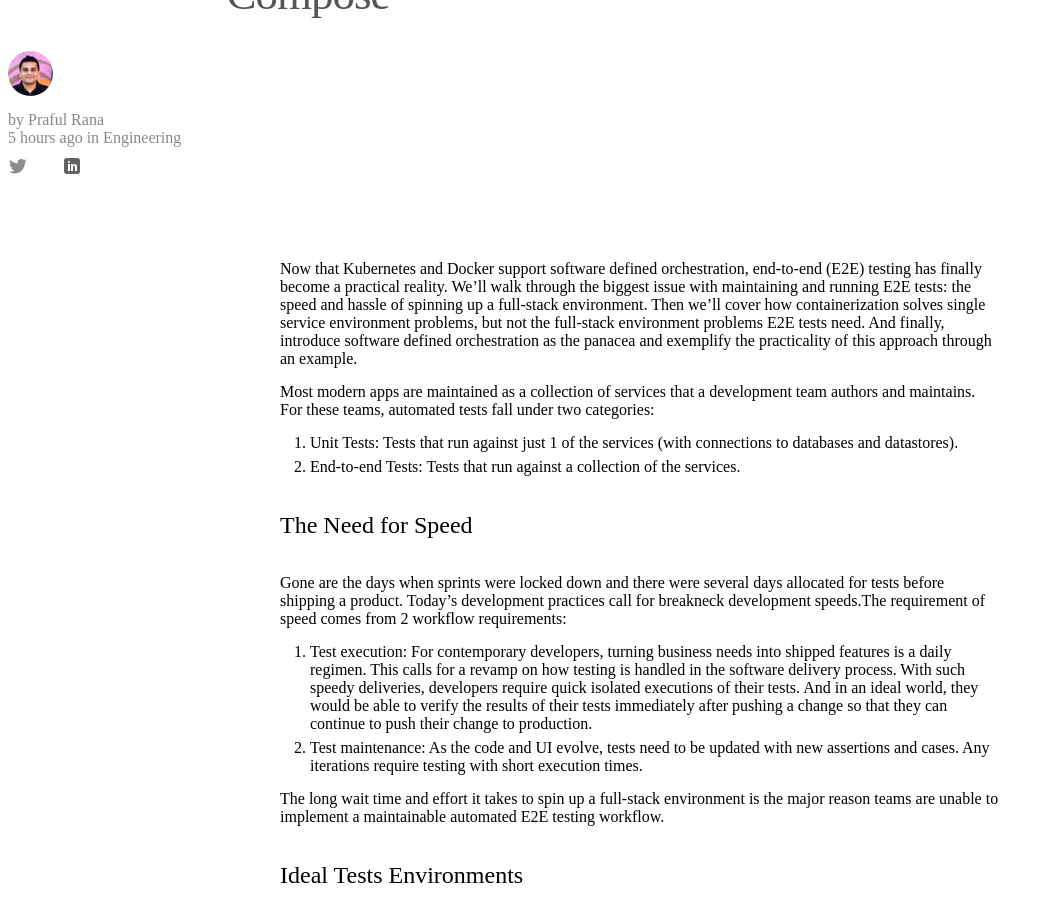
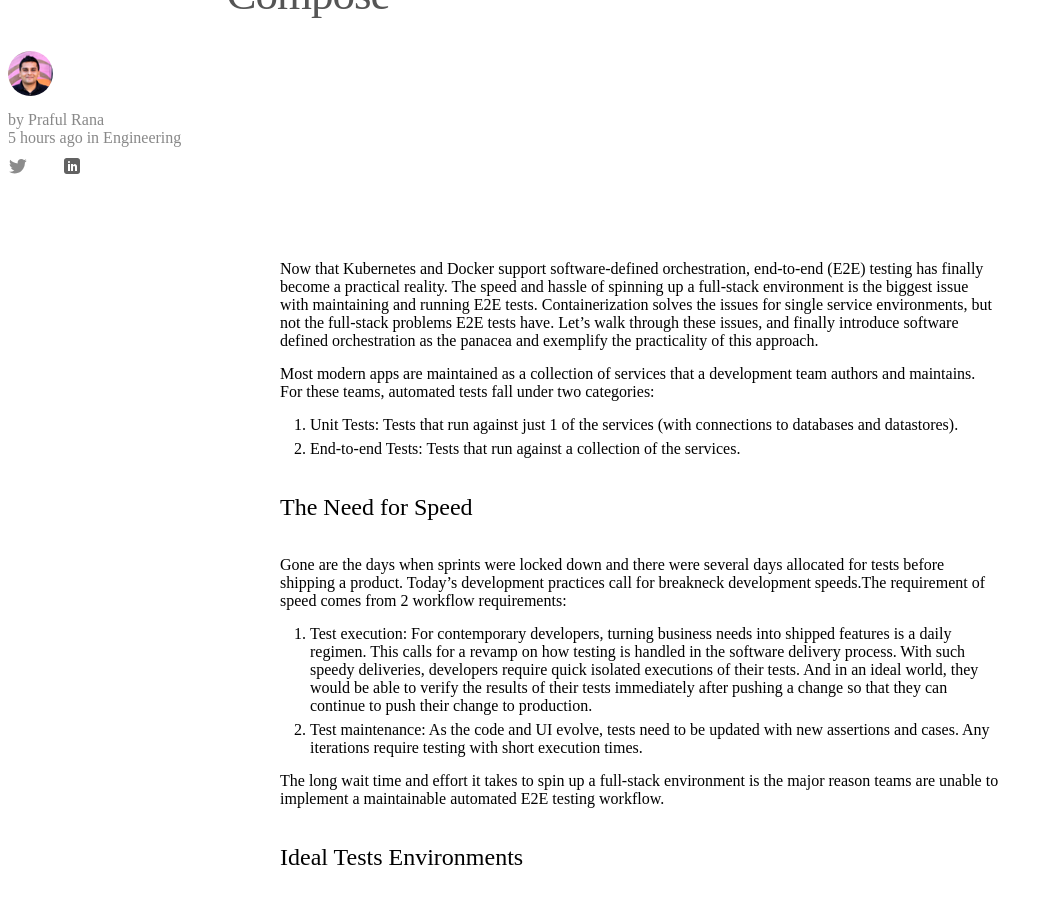
Before and after one commit to CodeNow/blog, a Jekyll site: the page built from _posts/2017-06-12-how-to-achieve-practical-end-to-end-testing.md, in a window 1280 px wide and 900 px high, scrolled down 712 px. Shown: the whole window, without its empty margins (0-1053 px from the left). Built offline with Jekyll 4.4.1, drawn with Linux system fonts in a browser that asks for light colours; nearby versions of some CDN libraries; comment, search, counter and statistics services are not loaded.

Commit message:
update intro

```diff
--- a/_posts/2017-06-12-how-to-achieve-practical-end-to-end-testing.md
+++ b/_posts/2017-06-12-how-to-achieve-practical-end-to-end-testing.md
@@ -7,7 +7,7 @@ excerpt: 'Now that Kubernetes and Docker support software defined orchestration,
 date: 2017-06-12 12:00:00 -0800
 ---
 
-Now that Kubernetes and Docker support software defined orchestration, end-to-end (E2E) testing has finally become a practical reality. We’ll walk through the biggest issue with maintaining and running E2E tests: the speed and hassle of spinning up a full-stack environment. Then we’ll cover how containerization solves single service environment problems, but not the full-stack environment problems E2E tests need. And finally, introduce software defined orchestration as the panacea and exemplify the practicality of this approach through an example.
+Now that Kubernetes and Docker support software-defined orchestration, end-to-end (E2E) testing has finally become a practical reality. The speed and hassle of spinning up a full-stack environment is the biggest issue with maintaining and running E2E tests. Containerization solves the issues for single service environments, but not the full-stack problems E2E tests have. Let’s walk through these issues, and finally introduce software defined orchestration as the panacea and exemplify the practicality of this approach.
 
 Most modern apps are maintained as a collection of services that a development team authors and maintains. For these teams, automated tests fall under two categories:
 
```
